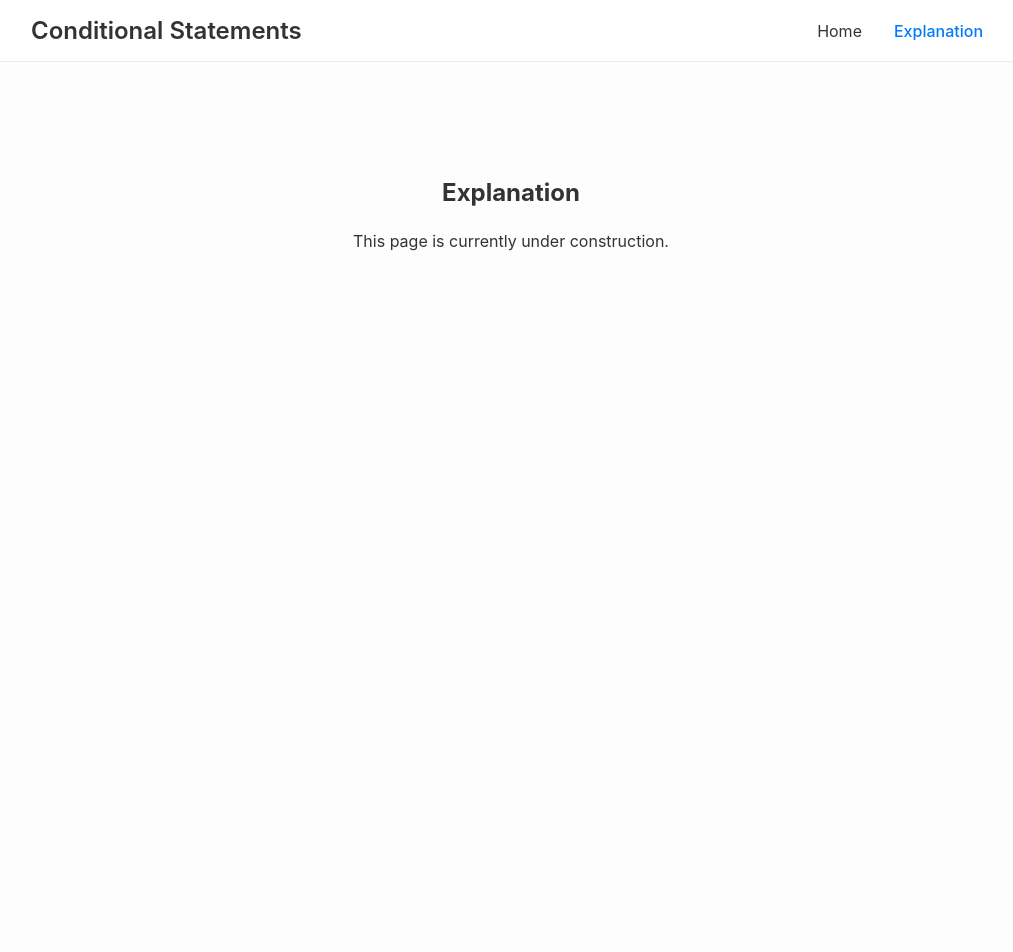
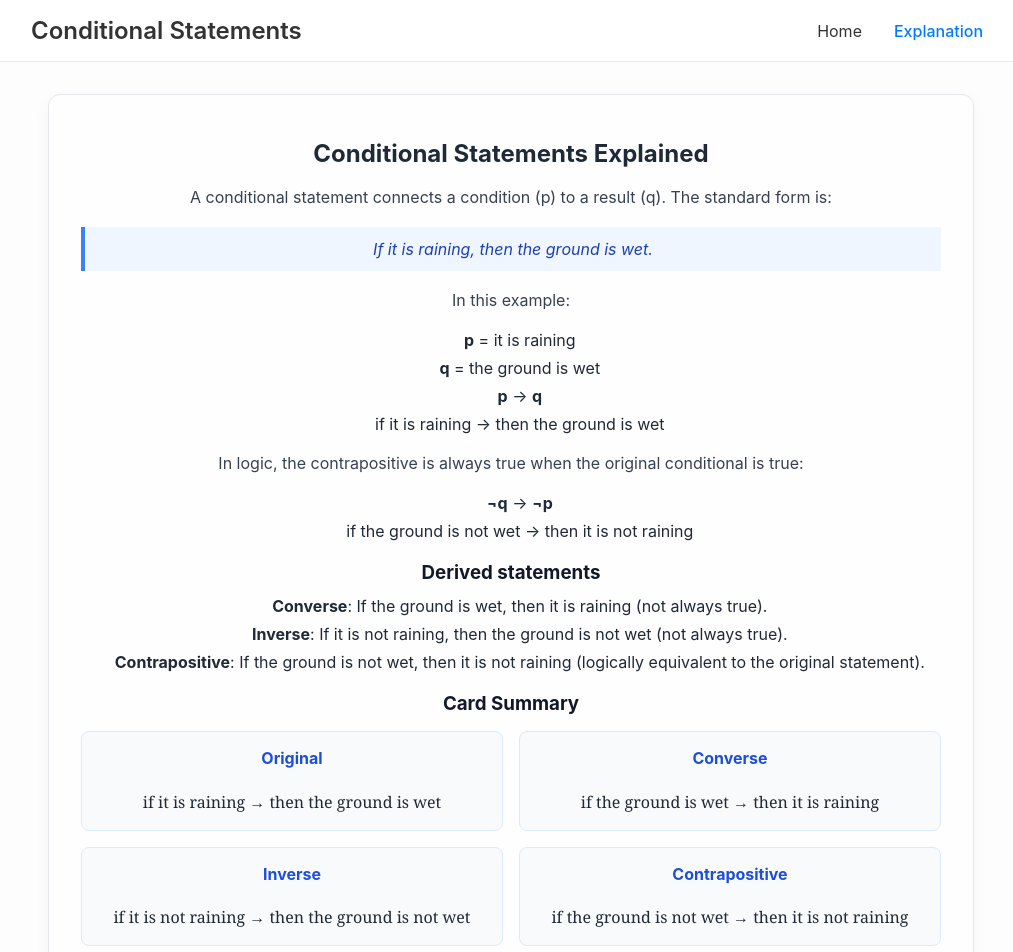
Before and after one commit to robotjsorg/conditional-statements, a React (Vite) app: page /#/explanation in a window 1280 px wide. Shown: the top 952 px of the page, without its empty margins (129-1142 px from the left). Before the commit the page ends 800 px from the top, so only its background shows below. Built offline with nearby package versions, Linux system fonts and the light colour scheme.

Commit message:
fixed explanation page, diplay cards in 2x2 grid

```diff
--- a/src/pages/ExplanationPage.css
+++ b/src/pages/ExplanationPage.css
@@ -1,3 +1,78 @@
 .container {
   padding: 2rem;
+  max-width: 860px;
+  margin: 0 auto;
 }
+
+.explanation-container {
+  background-color: #fefefe;
+  border: 1px solid #e5e7eb;
+  border-radius: 12px;
+  padding: 1.5rem 2rem;
+  box-shadow: 0 4px 15px rgba(0, 0, 0, 0.04);
+}
+
+h2 {
+  margin-bottom: 0.75rem;
+  color: #1f2937;
+}
+
+h3 {
+  margin-top: 1.25rem;
+  margin-bottom: 0.5rem;
+  color: #111827;
+}
+
+.explanation-intro,
+.explanation-text,
+.note {
+  color: #374151;
+  line-height: 1.7;
+  margin-bottom: 1rem;
+}
+
+.conditional-example {
+  margin: 1rem 0;
+  padding: 0.75rem 1rem;
+  border-left: 4px solid #3b82f6;
+  background-color: #eff6ff;
+  color: #1e40af;
+  font-style: italic;
+}
+
+.explanation-list {
+  margin: 0.75rem 0 1rem 1.1rem;
+  padding-left: 0;
+  list-style: none;
+  color: #1f2937;
+}
+
+.explanation-list li {
+  margin-bottom: 0.5rem;
+}
+
+.explanation-card-grid,
+.statement-grid {
+  display: grid;
+  grid-template-columns: repeat(2, minmax(0, 1fr));
+  gap: 1rem;
+  margin-top: 1rem;
+}
+
+.statement-result-card {
+  background-color: #f9fafb;
+  border: 1px solid #dbeafe;
+  border-radius: 8px;
+  padding: 1rem;
+}
+
+.statement-result-card h4 {
+  margin-top: 0;
+  color: #1d4ed8;
+}
+
+.statement-result-card p {
+  margin: 0;
+  line-height: 1.5;
+  color: #1f2937;
+}
--- a/src/pages/ExplanationPage.tsx
+++ b/src/pages/ExplanationPage.tsx
@@ -3,9 +3,53 @@ import './ExplanationPage.css';
 
 const ExplanationPage = () => {
   return (
-    <div className="container">
-      <h2>Explanation</h2>
-      <p>This page is currently under construction.</p>
+    <div className="container explanation-container">
+      <h2>Conditional Statements Explained</h2>
+      <p className="explanation-intro">
+        A conditional statement connects a condition (p) to a result (q). The standard form is:
+      </p>
+      <blockquote className="conditional-example">If it is raining, then the ground is wet.</blockquote>
+      <p className="explanation-text">
+        In this example:
+      </p>
+      <ul className="explanation-list">
+        <li><strong>p</strong> = it is raining</li>
+        <li><strong>q</strong> = the ground is wet</li>
+        <li><strong>p</strong> → <strong>q</strong></li>
+        <li>if it is raining → then the ground is wet</li>
+      </ul>
+      <p className="explanation-text">
+        In logic, the contrapositive is always true when the original conditional is true:
+      </p>
+      <ul className="explanation-list">
+        <li><strong>¬q</strong> → <strong>¬p</strong></li>
+        <li>if the ground is not wet → then it is not raining</li>
+      </ul>
+      <h3>Derived statements</h3>
+      <ul className="explanation-list">
+        <li><strong>Converse</strong>: If the ground is wet, then it is raining (not always true).</li>
+        <li><strong>Inverse</strong>: If it is not raining, then the ground is not wet (not always true).</li>
+        <li><strong>Contrapositive</strong>: If the ground is not wet, then it is not raining (logically equivalent to the original statement).</li>
+      </ul>
+      <h3>Card Summary</h3>
+      <div className="statement-grid explanation-card-grid">
+        <div className="statement-result-card">
+          <h4>Original</h4>
+          <p>if it is raining → then the ground is wet</p>
+        </div>
+        <div className="statement-result-card">
+          <h4>Converse</h4>
+          <p>if the ground is wet → then it is raining</p>
+        </div>
+        <div className="statement-result-card">
+          <h4>Inverse</h4>
+          <p>if it is not raining → then the ground is not wet</p>
+        </div>
+        <div className="statement-result-card">
+          <h4>Contrapositive</h4>
+          <p>if the ground is not wet → then it is not raining</p>
+        </div>
+      </div>
     </div>
   );
 };
--- a/src/pages/HomePage.css
+++ b/src/pages/HomePage.css
@@ -39,7 +39,8 @@ h2 {
 
 .statement-form {
   display: flex;
-  gap: 0.5rem;
+  flex-direction: column;
+  gap: 0.75rem;
   margin-top: 1rem;
   max-width: 600px; /* Constrain the width of the form */
   margin-left: auto;
@@ -50,8 +51,16 @@ h2 {
 
 .input-container {
   position: relative;
+  display: block;
+  width: 100%;
+}
+
+.button-row {
+  position: relative;
   display: flex;
-  flex-grow: 1;
+  align-items: center;
+  justify-content: center;
+  gap: 0.75rem;
 }
 
 .loader {
@@ -79,7 +88,7 @@ h2 {
 }
 
 .statement-form input {
-  flex-grow: 1;
+  width: 100%;
   padding: 0.75rem;
   font-size: 1rem;
   border: 1px solid #ccc;
@@ -123,7 +132,7 @@ h2 {
 
 .statement-grid {
   display: grid;
-  grid-template-columns: repeat(auto-fit, minmax(300px, 1fr));
+  grid-template-columns: repeat(2, minmax(0, 1fr));
   gap: 1rem;
   margin-top: 1rem;
 }
--- a/src/pages/HomePage.tsx
+++ b/src/pages/HomePage.tsx
@@ -112,6 +112,12 @@ const HomePage = () => {
       return;
     }
 
+    if (!input.trim()) {
+      setError("Please enter a conditional statement.");
+      setLoading(false);
+      return;
+    }
+
     try {
       let p: string, q: string;
       let effectiveModel: string | null = null;
@@ -173,7 +179,16 @@ const HomePage = () => {
   return (
     <div className="container">
       <h2>Generate Conditional Statements</h2>
-      <p className="page-description">Enter a conditional statement, and the AI will attempt to format and process it.</p>
+      <p className="page-description">
+        Enter a conditional statement, and the AI will attempt to format and process it.
+      </p>
+      <p className="page-description">
+        To use this app, create a Google Cloud API key and enable the AI APIs in your project.
+      </p>
+      <p className="page-description">
+        Follow the docs: <a href="https://cloud.google.com/docs/authentication/api-keys" target="_blank" rel="noreferrer">Google Cloud API key docs</a>&nbsp;
+        and manage credentials at <a href="https://console.cloud.google.com/apis/credentials" target="_blank" rel="noreferrer">Google Cloud Console</a>.
+      </p>
       <form onSubmit={handleSubmit} className={`statement-form ${loading ? 'loading' : ''}`}>
         <div className="input-container">
           <input
@@ -183,20 +198,22 @@ const HomePage = () => {
             placeholder="Enter your API key"
             disabled={loading}
           />
-          </div>
-          <div className="input-container">
+        </div>
+        <div className="input-container">
           <input
             type="text"
             value={input}
             onChange={(e) => setInput(e.target.value)}
-            placeholder="e.g., if a humanoid robot is safe, then it cannot harm a human"
+            placeholder="e.g., if it is raining, then the ground is wet"
             disabled={loading}
           />
+        </div>
+        <div className="input-container button-row">
+          <button type="submit" disabled={loading}>
+            {loading ? 'Processing...' : 'Generate'}
+          </button>
           {loading && <div className="loader"></div>}
         </div>
-        <button type="submit" disabled={loading}>
-          {loading ? 'Processing...' : 'Generate'}
-        </button>
       </form>
 
       {error && <p className="error-message">{error}</p>}
```
